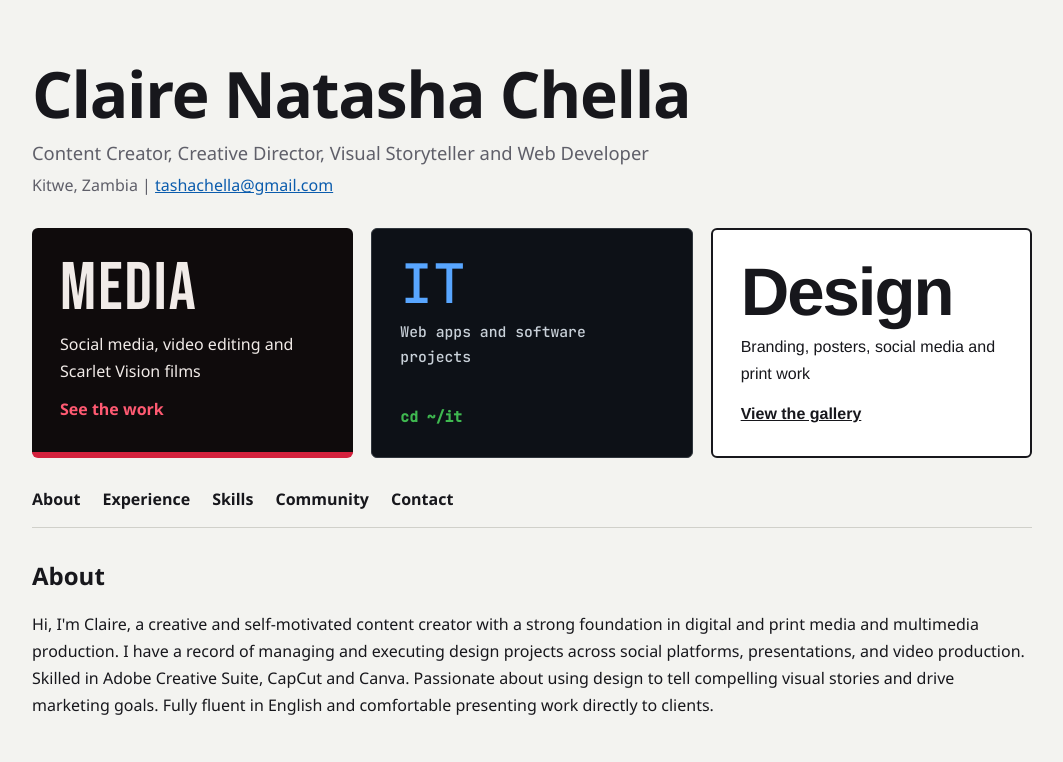
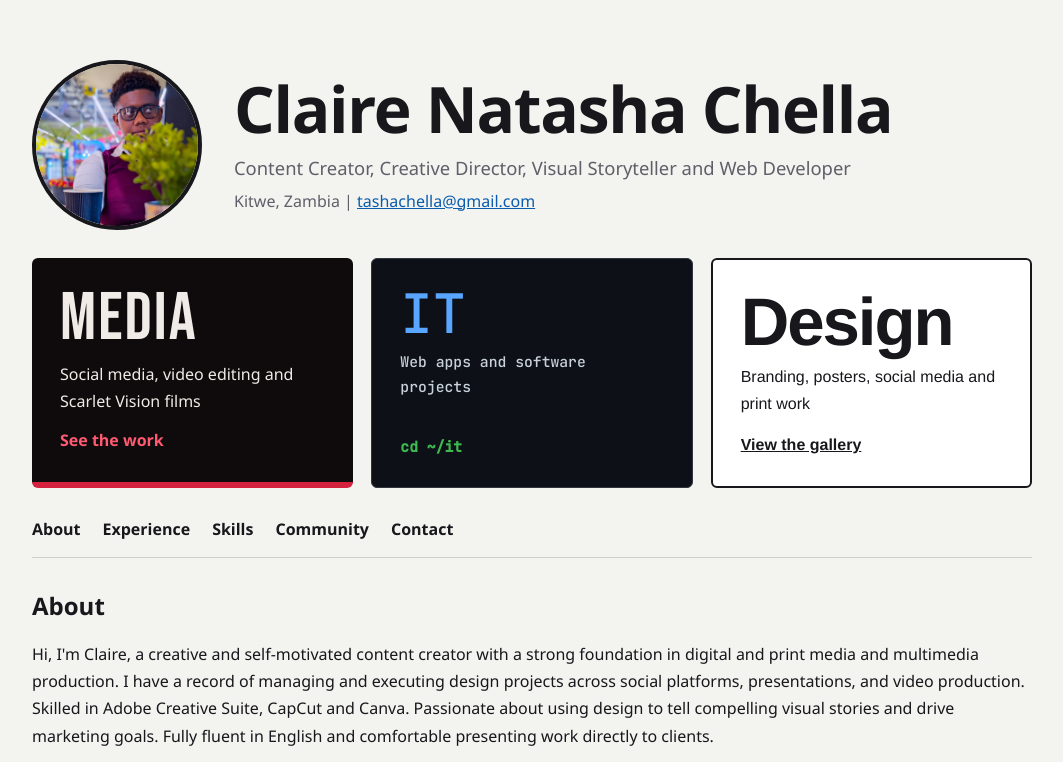
Before and after one commit to clairechella/Claireportfolio, a plain HTML site: page index.html in a window 1280 px wide. Shown: the top 762 px of the page, without its empty margins (108-1171 px from the left). Drawn offline with Linux system fonts and the light colour scheme.

Commit message:
Update index.html
pic

```diff
--- a/index.html
+++ b/index.html
@@ -12,7 +12,7 @@
 <body>
 <main>
 <header class="intro">
-  <img class="portrait" src="claire-home.jpg" alt="Photo of Claire Natasha Chella" width="170" height="170" onerror="this.style.display='none'">
+  <img class="portrait" src="claire-home.jpeg" alt="Photo of Claire Natasha Chella" width="170" height="170" onerror="this.style.display='none'">
   <div>
   <h1>Claire Natasha Chella</h1>
   <p class="role">Content Creator, Creative Director, Visual Storyteller and Web Developer</p>
```
